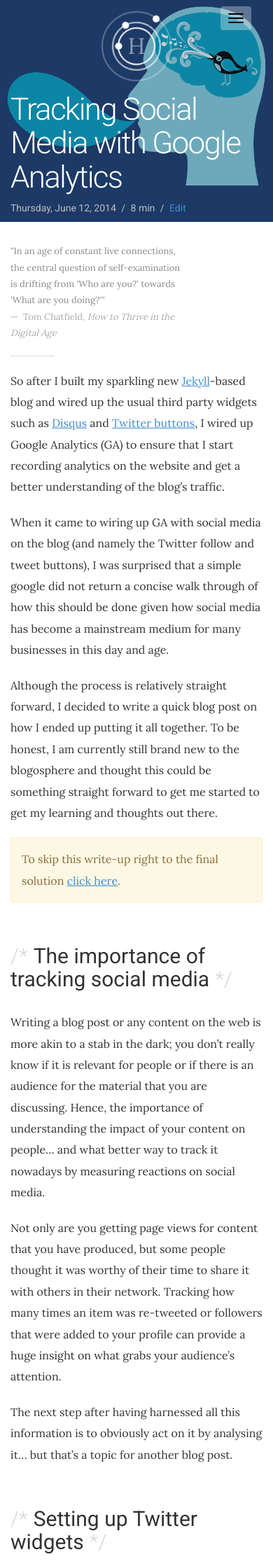
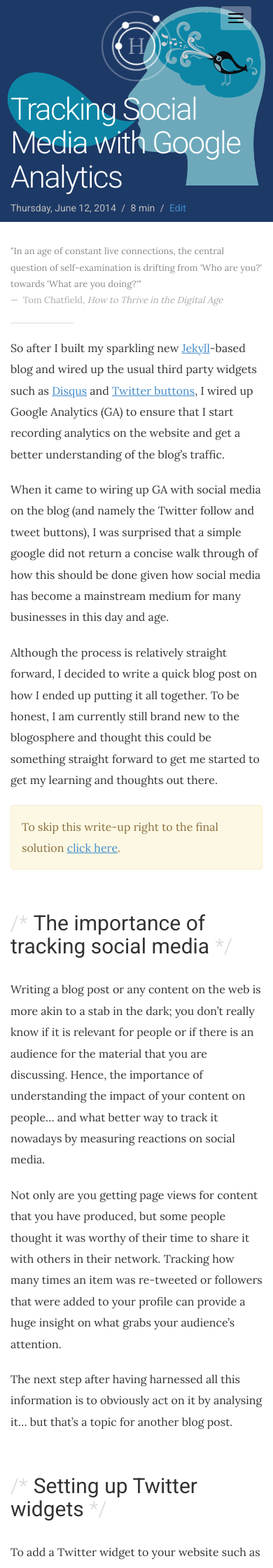
Before and after one commit to hadynz/hadynz.github.io, a Jekyll site: the page built from _posts/blog/2014-06-12-social-media-analytics.md, in a window 390 px wide. Shown: the top 2240 px of the page at 70% size. Built offline with Jekyll 4.4.1, drawn with Linux system fonts in a browser that asks for light colours; comment, search, counter and statistics services are not loaded.

Commit message:
block quote is full width in mobile break point

```diff
--- a/assets/css/global.css
+++ b/assets/css/global.css
@@ -6,7 +6,7 @@
     margin-bottom: 20px;
 }
 
-a:hover, .post-title a:hover, #disqus_thread a {
+a:hover, .post-title a:hover, #disqus_thread a, .u-highlight {
     color: #F36;
 }
 
@@ -15,7 +15,6 @@
     font-size: 13px;
     line-height: 1.8;
     -webkit-font-smoothing: initial;
-    width: 70%;
     padding: 0;
     border: none;
     color: #888;
@@ -130,6 +129,9 @@
     .visible-xs-inline {
         display: none !important;
     }
+    .blockquote-quote {
+        width: 70%;
+    }
     .figure--caption {
         position: absolute;
         top: 0;
```
